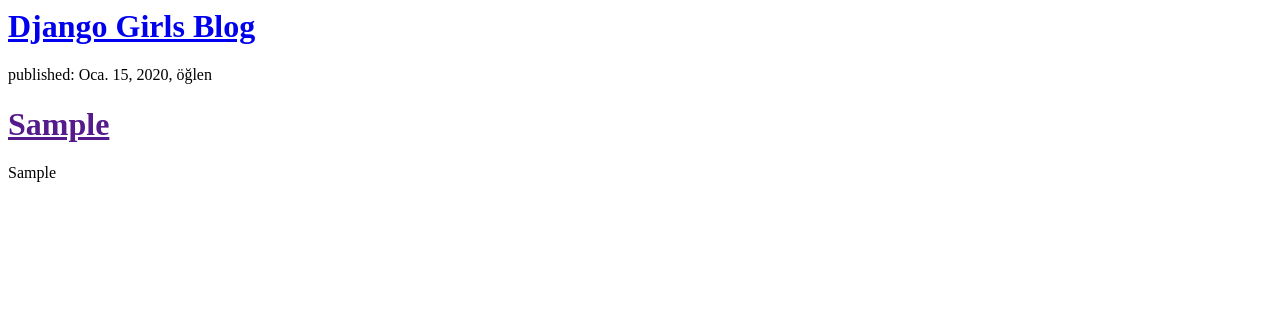
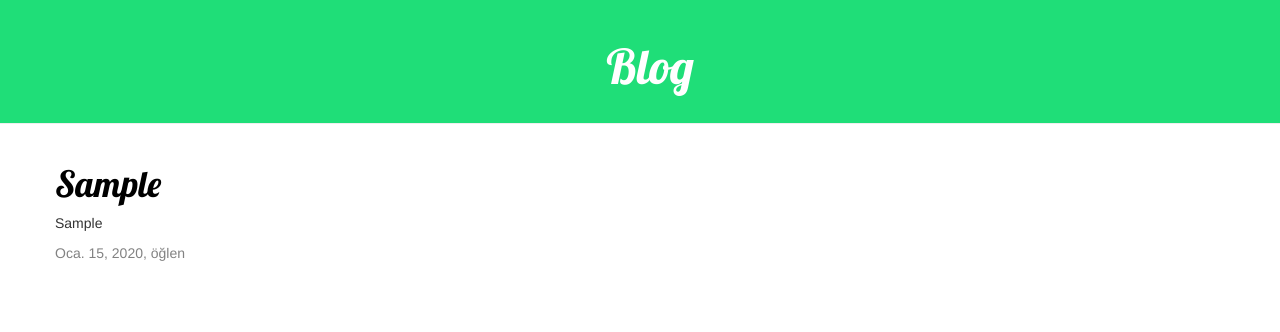
Before and after one commit to GoktugYalcin/blog-django, a Django app: page / in a window 1280 px wide. Shown: the top 332 px of the page. Run offline with Django 3.2, Linux system fonts and the light colour scheme; tables that the repository leaves empty hold one stand-in row (values such as "Sample post"); some libraries are stand-ins or nearby versions.

Commit message:
CSS bağlantısı ve detaylara ulaşım eklendi.

```diff
--- /dev/null
+++ b/blog/static/css/blog.css
@@ -0,0 +1,50 @@
+h1 a {
+    color: #FCA205;
+    font-family: 'Lobster';
+}
+.page-header {
+    background-color: #1FDE78;
+    margin-top: 0;
+    padding: 20px 20px 20px 40px;
+}
+
+.page-header h1, .page-header h1 a, .page-header h1 a:visited, .page-header h1 a:active {
+    color: #ffffff;
+    font-size: 36pt;
+    text-decoration: none;
+}
+
+.content {
+    margin-left: 40px;
+}
+
+h1, h2, h3, h4 {
+    font-family: 'Lobster', cursive;
+}
+
+.date {
+    color: #828282;
+}
+
+.save {
+    float: right;
+}
+
+.post-form textarea, .post-form input {
+    width: 100%;
+}
+
+.top-menu, .top-menu:hover, .top-menu:visited {
+    color: #ffffff;
+    float: right;
+    font-size: 26pt;
+    margin-right: 20px;
+}
+
+.post {
+    margin-bottom: 70px;
+}
+
+.post h1 a, .post h1 a:visited {
+    color: #000000;
+}
--- /dev/null
+++ b/blog/templates/blog/base.html
@@ -0,0 +1,23 @@
+{% load static %}
+<html>
+    <head>
+        <title>Ana Sayfa</title>
+        <link rel="stylesheet" href="//maxcdn.bootstrapcdn.com/bootstrap/3.2.0/css/bootstrap.min.css">
+        <link rel="stylesheet" href="//maxcdn.bootstrapcdn.com/bootstrap/3.2.0/css/bootstrap-theme.min.css">
+        <link href="//fonts.googleapis.com/css?family=Lobster&subset=latin,latin-ext" rel="stylesheet" type="text/css">
+        <link rel="stylesheet" href="{% static 'css/blog.css'%}">
+    </head>
+    <body>
+        <div class="page-header text-center">
+            <h1><a href="/">Blog</a></h1>
+        </div>
+        <div class="content container">
+            <div class="row">
+                <div class="col-md-8">
+                {% block content %}
+                {% endblock %}
+                </div>
+            </div>
+        </div>
+    </body>
+</html>
--- a/blog/templates/blog/post_list.html
+++ b/blog/templates/blog/post_list.html
@@ -1,11 +1,13 @@
-<div>
-    <h1><a href="/">Django Girls Blog</a></h1>
-</div>
+{% extends 'blog/base.html' %}
 
-{% for post in posts %}
-    <div>
-        <p>published: {{ post.tarihYayinlama }}</p>
-        <h1><a href="">{{ post.baslik }}</a></h1>
-        <p>{{ post.yazi|linebreaksbr }}</p>
-    </div>
-{% endfor %}
+{% block content %}
+    {% for post in posts %}
+        <div class="post">
+            <h1><a href="{% url 'post_detail' pk=post.pk %}">{{ post.baslik }}</a></h1>
+            <p>{{ post.yazi|linebreaksbr }}</p>
+            <div class="date">
+                {{ post.tarihYayinlama }}
+            </div>
+        </div>
+    {% endfor %}
+{% endblock %}
--- a/blog/urls.py
+++ b/blog/urls.py
@@ -3,4 +3,5 @@
 
 urlpatterns = [
     path('', views.post_list, name='post_list'),
+    path('post/<int:pk>/', views.post_detail, name='post_detail'),
 ]
--- a/blog/views.py
+++ b/blog/views.py
@@ -1,7 +1,12 @@
 from django.shortcuts import render
 from django.utils import timezone
 from .models import Post
+from django.shortcuts import render, get_object_or_404
 
 def post_list(request):
     posts = Post.objects.filter(tarihYayinlama__lte=timezone.now()).order_by('tarihYayinlama')
     return render(request, 'blog/post_list.html', {'posts': posts})
+
+def post_detail(request, pk):
+    post = get_object_or_404(Post, pk=pk)
+    return render(request, 'blog/post_detail.html', {'post': post})
```
Also changed, not shown: blog/templates/blog/post_detail.html (added, +13 -0 lines).
